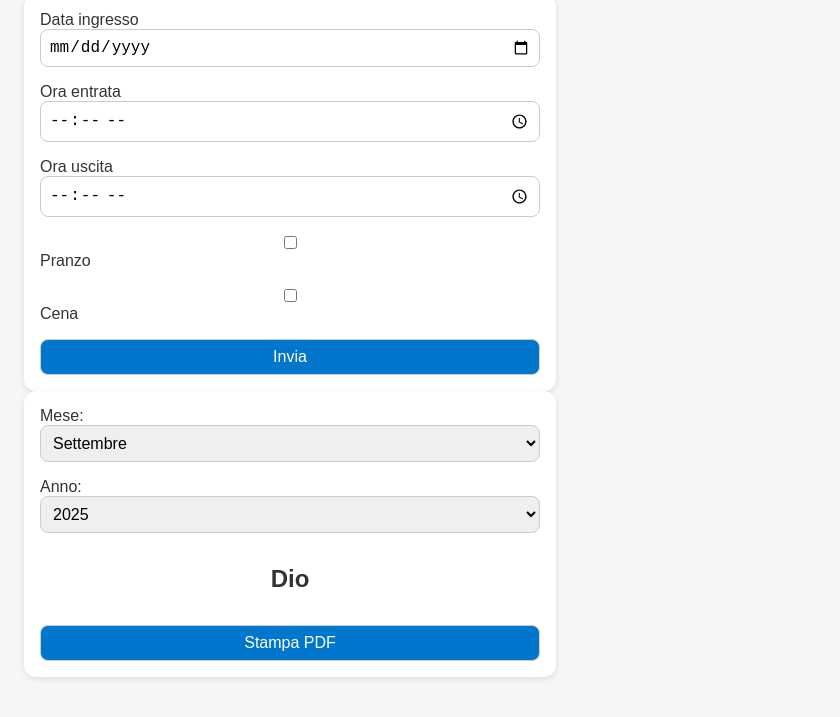
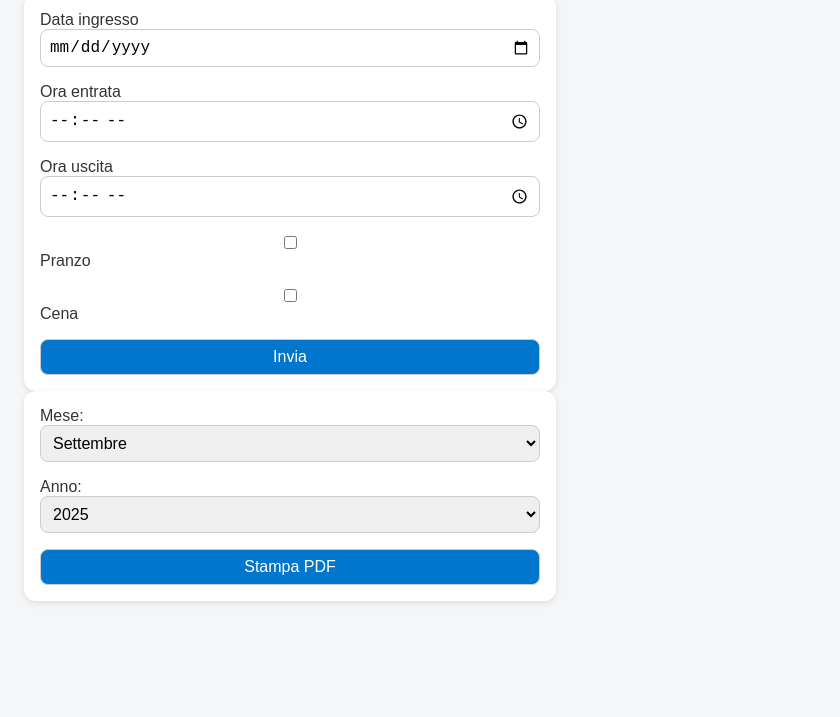
Before and after one commit to pippocrespi/Ore_Lavoro_Sofia, a plain HTML site: page index.html in a window 1280 px wide. Shown: the part 81-798 px from the top of the page, without its empty margins (0-840 px from the left). Drawn offline with Linux system fonts and the light colour scheme.

Commit message:
Update index.html

```diff
--- a/index.html
+++ b/index.html
@@ -16,7 +16,7 @@
     <label>Ora uscita<input type="time" name="oraUscita" required></label>
     <label><input type="checkbox" name="pranzo"> Pranzo</label>
     <label><input type="checkbox" name="cena"> Cena</label>
-    <button type="button">Invia</button>
+    <button type="button" id="btnInviaDatiSheet">Invia</button>
   </form>
 
   <div class="pdf-section">
@@ -45,8 +45,7 @@
       </select>
     </label>
 
-    <h1>Dio</h1>
-    <button type="button" id="btnInviaDatiSheet">Stampa PDF</button>
+    <button type="button">Stampa PDF</button>
   </div>
 
   <p id="status"></p>
```
